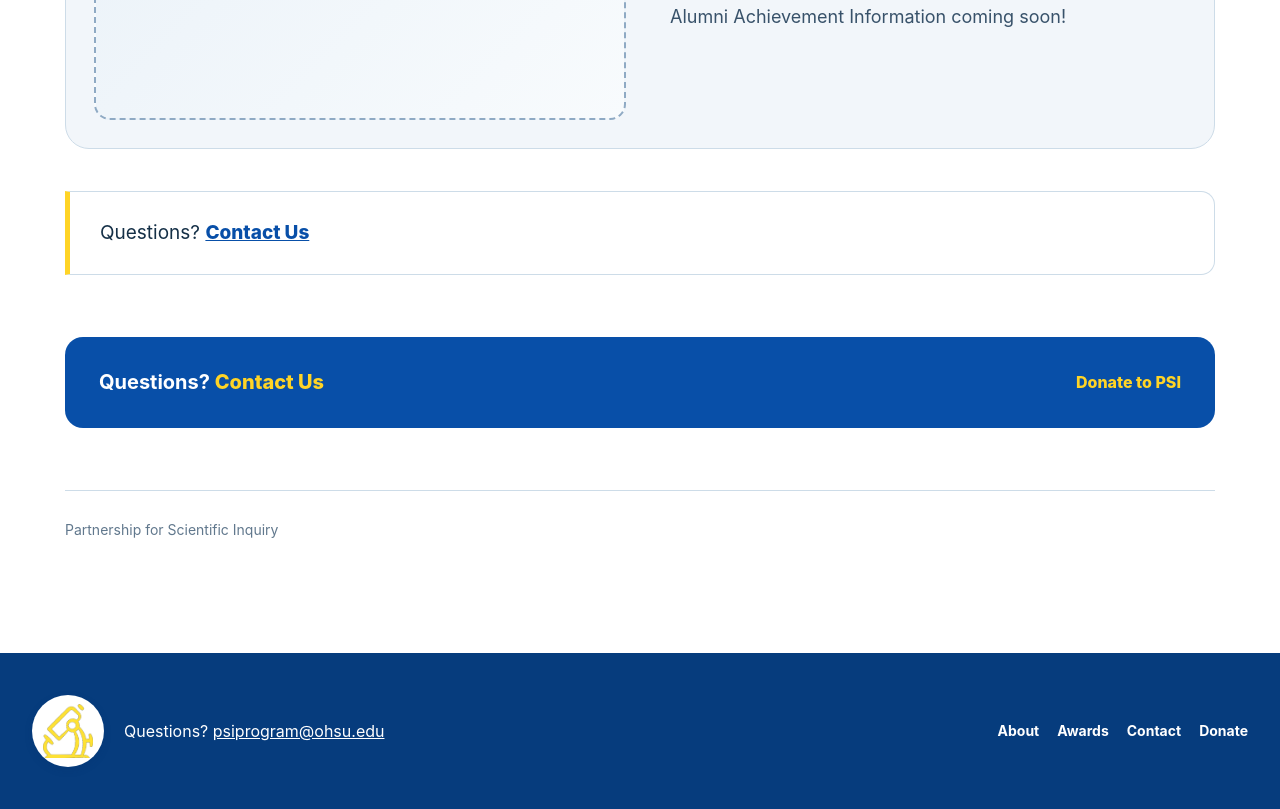
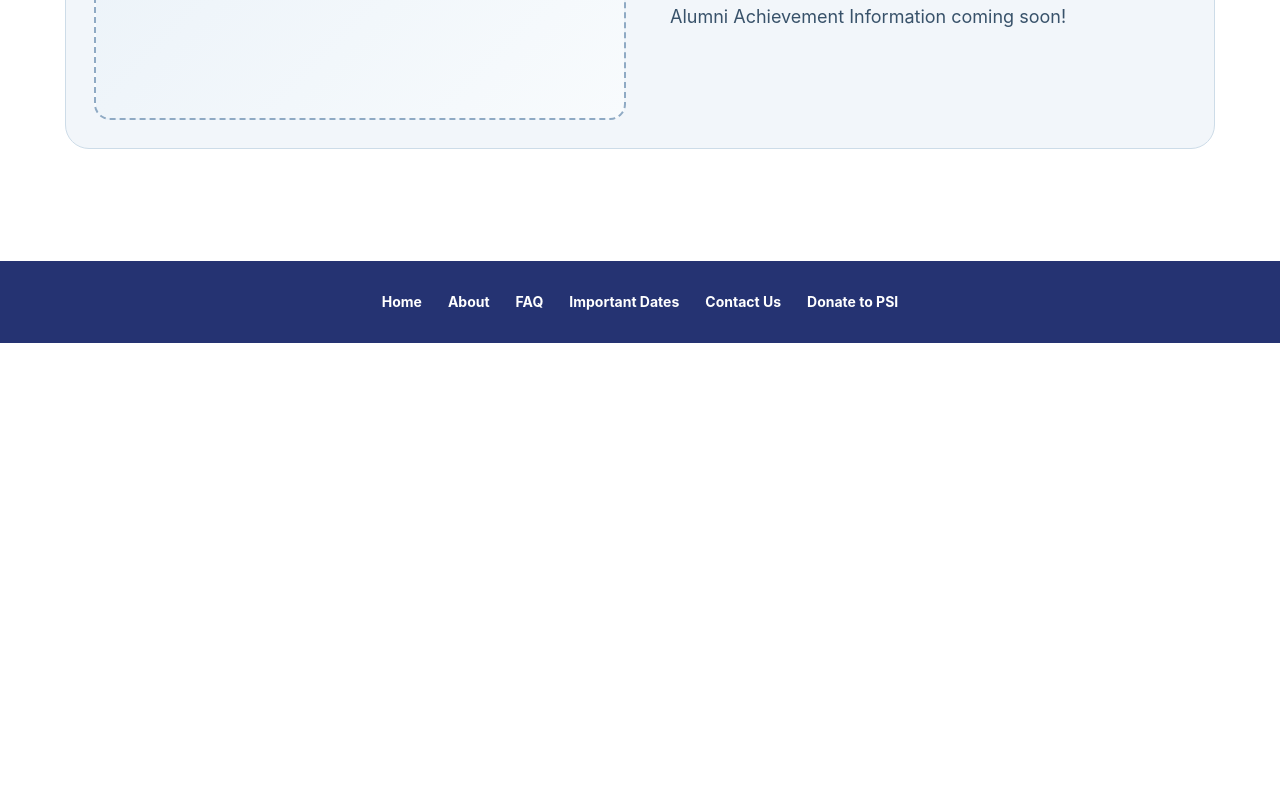
Before and after one commit to cooper106693/PSI_Website, a plain HTML site: page alumni-achievements/index.html in a window 1280 px wide. Shown: the part 953-1762 px from the top of the page. After the commit the page ends 1296 px from the top, so only its background shows below. Drawn offline with Linux system fonts and the light colour scheme.

Commit message:
footer edit

```diff
--- a/alumni-achievements/index.html
+++ b/alumni-achievements/index.html
@@ -4,7 +4,7 @@
   <meta charset="UTF-8">
   <meta name="viewport" content="width=device-width,initial-scale=1">
   <title>Alumni Achievements | PSI</title>
-  <link rel="stylesheet" href="../styles.css">
+  <link rel="stylesheet" href="../styles.css?v=shared-footer-2">
   <style>
     :root{--alumni-blue:#084fa8;--alumni-navy:#063c7d;--alumni-ink:#153047;--alumni-pale:#f2f6fa;--alumni-line:#cddce8;--alumni-yellow:#ffd426}
     body{background:#fff;color:var(--alumni-ink)}
@@ -36,12 +36,10 @@
         <div class="photo-slot" data-figma-image="alumni-achievements-feature" data-image-src="../assets/11062b_ee7c9464680f45b18d8830e3aef5a755~mv2_d_4032_3024_s_4_2.jpg" data-source-image="https://static.wixstatic.com/media/11062b_ee7c9464680f45b18d8830e3aef5a755~mv2_d_4032_3024_s_4_2.jpg" role="img" aria-label="Photo placeholder"><span>Photo placeholder</span></div>
         <div class="alumni-feature-copy"><p class="kicker">Alumni Achievements</p><h3>Alumni Achievement Information coming soon!</h3><p>Alumni Achievement Information coming soon!</p></div>
       </div>
-      <div class="source-note">Questions? <a href="mailto:psiprogram@ohsu.edu">Contact Us</a></div>
-      <div class="alumni-contact"><p>Questions? <a href="mailto:psiprogram@ohsu.edu">Contact Us</a></p><a href="https://give.ohsufoundation.org/?pid=psi">Donate to PSI</a></div>
-      <div class="alumni-footer">Partnership for Scientific Inquiry</div>
     </section>
   </main>
-<script src="../site.js"></script><!-- Cloudflare Web Analytics -->
+<footer class="site-footer"></footer>
+<script src="../site.js?v=shared-footer-2"></script><!-- Cloudflare Web Analytics -->
 <script type='module' src='https://static.cloudflareinsights.com/beacon.min.js' data-cf-beacon='{"token": "7b365e6271c94d2e80ac386e0651439e"}'></script>
 <!-- End Cloudflare Web Analytics -->
 </body>
--- a/site.js
+++ b/site.js
@@ -78,9 +78,30 @@
     heading.replaceWith(replacement);
   });
 
-  if (!document.querySelector('footer')) {
-    const footer = document.createElement('footer');
-    footer.innerHTML = '<div><a class="brand" href="../"><strong>PSI</strong><span>Partnership for Scientific Inquiry</span></a><p>Questions? <a href="mailto:psiprogram@ohsu.edu">psiprogram@ohsu.edu</a></p></div><div class="footer-links"><a href="../about/">About</a><a href="../awards/">Awards</a><a href="../contact/">Contact</a><a href="../donate/">Donate</a></div>';
-    document.body.append(footer);
-  }
+  // One footer for every page; links resolve from the site's home URL.
+  const siteHome = new URL(header.querySelector('.brand').getAttribute('href'), document.baseURI);
+  const footer = document.querySelector('body > footer') || document.createElement('footer');
+  footer.className = 'site-footer';
+  const inner = document.createElement('div');
+  inner.className = 'site-footer-inner';
+  const links = document.createElement('nav');
+  links.className = 'site-footer-links';
+  links.setAttribute('aria-label', 'Footer navigation');
+  [
+    ['Home', ''],
+    ['About', 'about/'],
+    ['FAQ', 'faq/'],
+    ['Important Dates', 'important-dates/'],
+    ['Contact Us', 'contact/'],
+    ['Donate to PSI', 'donate/']
+  ].forEach(([label, path]) => {
+    const link = document.createElement('a');
+    link.href = new URL(path, siteHome).href;
+    link.textContent = label;
+    links.append(link);
+  });
+  inner.append(links);
+  footer.replaceChildren(inner);
+  if (!footer.isConnected) document.body.append(footer);
+
 })();
--- a/styles.css
+++ b/styles.css
@@ -134,3 +134,11 @@ footer .brand{flex:0 0 72px;background-color:#fff}
 #scholar-alumni .scholar-card{background:#fff}
 #previous-scholars{margin-top:0}
 @media(max-width:700px){#scholar-alumni{padding:48px 20px 28px}}
+
+/* Shared site footer. */
+.site-footer{display:block;padding:0;background:#253372;color:#fff}
+.site-footer-inner{width:min(1240px,calc(100% - 64px));margin:0 auto;padding:30px 0;display:flex;justify-content:center}
+.site-footer-links{display:flex;align-items:center;justify-content:center;flex-wrap:wrap;gap:12px 26px}
+.site-footer .site-footer-links a{color:#fff;text-decoration:none;font-size:14px;font-weight:700}
+.site-footer .site-footer-links a:hover,.site-footer .site-footer-links a:focus-visible{color:#ffd426;text-decoration:underline;text-underline-offset:4px}
+@media(max-width:700px){.site-footer-inner{width:min(100% - 40px,500px);padding:28px 0}.site-footer-links{gap:11px 20px;text-align:center}}
```
Also changed, not shown: about/index.html (+3 -3 lines), application/index.html (+3 -3 lines), awards/index.html (+3 -2 lines), collaborations/index.html (+3 -3 lines), contact/index.html (+1 -1 lines), donate/index.html (+3 -6 lines), faq/index.html (+3 -6 lines), important-dates/index.html (+3 -2 lines), index.html (+3 -3 lines), leadership/index.html (+3 -2 lines), lewis-scholars/index.html (+3 -3 lines), previous-lectures/index.html (+3 -3 lines), research-quiz/index.html (+3 -3 lines), testimonials/index.html (+3 -2 lines), 1 more files.
